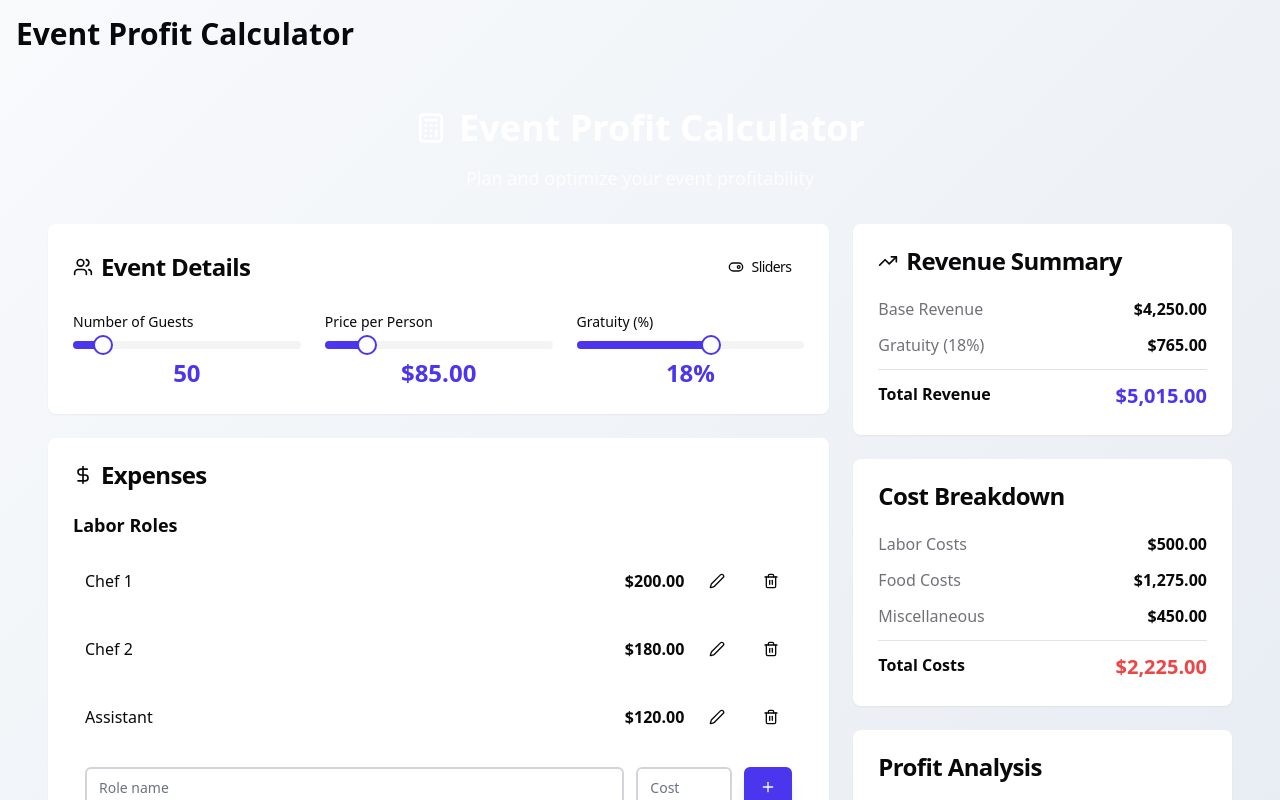
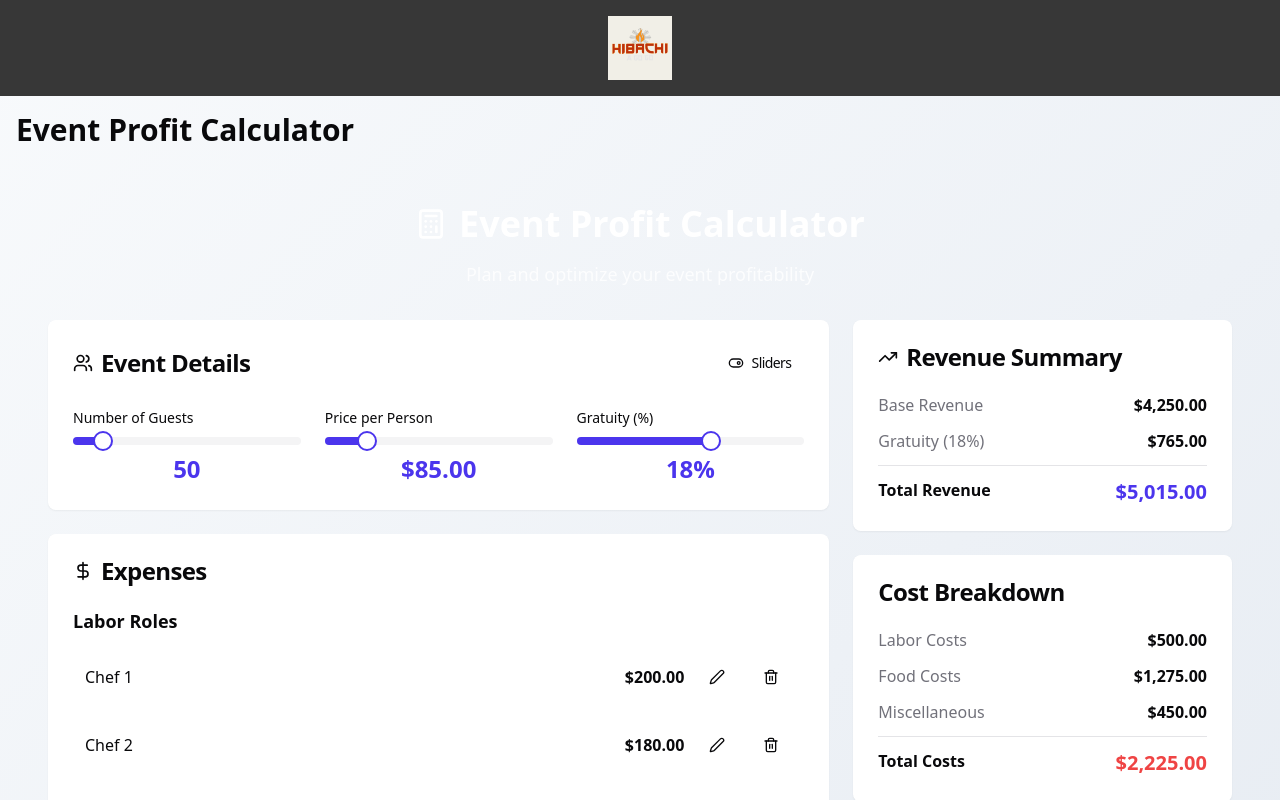
Before and after one commit to jsmsoriano/event-profit-pro, a React (Vite) app: page / in a window 1280 px wide. Shown: the top 800 px of the page. Built offline with nearby package versions, Linux system fonts and the light colour scheme.

Commit message:
Add header for logo
Add a header with a background color of #373737 to display the logo.

```diff
--- /dev/null
+++ b/src/components/Header.tsx
@@ -0,0 +1,17 @@
+const Header = () => {
+  return (
+    <header className="w-full" style={{ backgroundColor: '#373737' }}>
+      <div className="max-w-7xl mx-auto px-4 py-4">
+        <div className="flex items-center justify-center">
+          <img
+            src="/lovable-uploads/98aefcca-8be7-47e6-93ee-eec2473b0c0b.png"
+            alt="Hibachi Logo"
+            className="h-16 w-auto"
+          />
+        </div>
+      </div>
+    </header>
+  );
+};
+
+export default Header;
--- a/src/pages/Index.tsx
+++ b/src/pages/Index.tsx
@@ -1,13 +1,17 @@
 import EventProfitCalculator from "@/components/EventProfitCalculator";
+import Header from "@/components/Header";
 
 const Index = () => {
   return (
-    <div className="min-h-screen p-4">
-      <div className="max-w-7xl mx-auto">
-        <h1 className="text-3xl font-bold text-foreground mb-6">
-          Event Profit Calculator
-        </h1>
-        <EventProfitCalculator />
+    <div className="min-h-screen">
+      <Header />
+      <div className="p-4">
+        <div className="max-w-7xl mx-auto">
+          <h1 className="text-3xl font-bold text-foreground mb-6">
+            Event Profit Calculator
+          </h1>
+          <EventProfitCalculator />
+        </div>
       </div>
     </div>
   );
```
Also changed, not shown: public/lovable-uploads/98aefcca-8be7-47e6-93ee-eec2473b0c0b.png (added).
